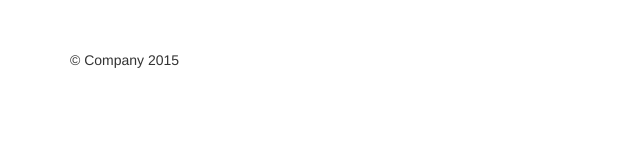
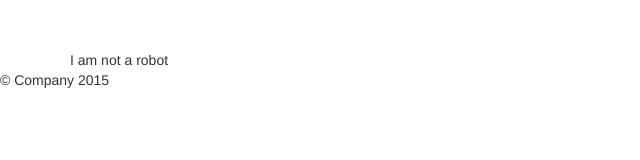
Before and after one commit to tesscagle/Cagle_GitHub_Homework, a plain HTML site: page index.html in a window 1280 px wide. Shown: the whole page, without its empty margins (0-640 px from the left). Drawn offline with nearby package versions, Linux system fonts and the light colour scheme.

Commit message:
Added new h1

```diff
--- a/index.html
+++ b/index.html
@@ -28,6 +28,7 @@
             <p class="browserupgrade">You are using an <strong>outdated</strong> browser. Please <a href="http://browsehappy.com/">upgrade your browser</a> to improve your experience.</p>
         <![endif]-->
 <div class="container"
+<h1>I am not a robot</h1>
 </div>
 
 
```
